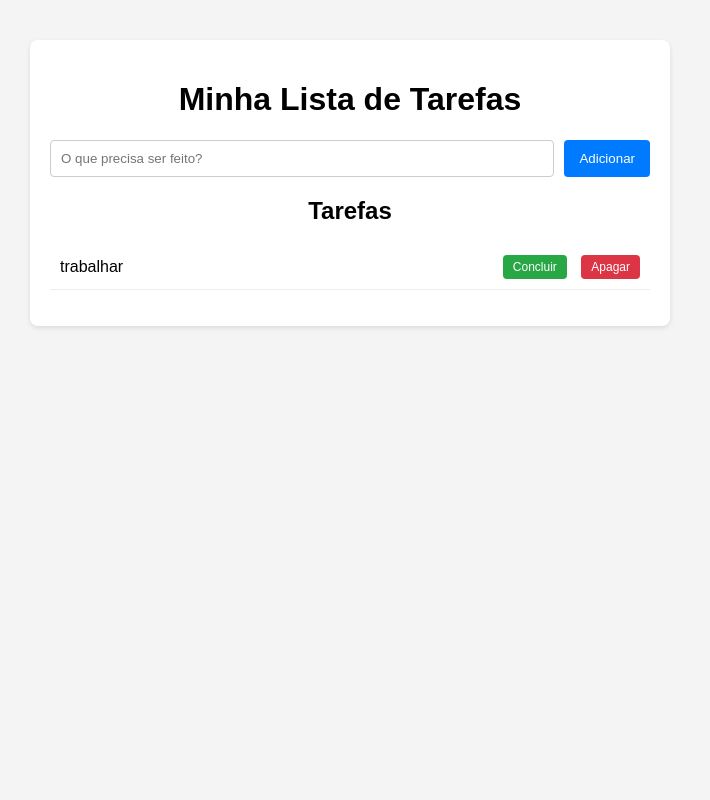
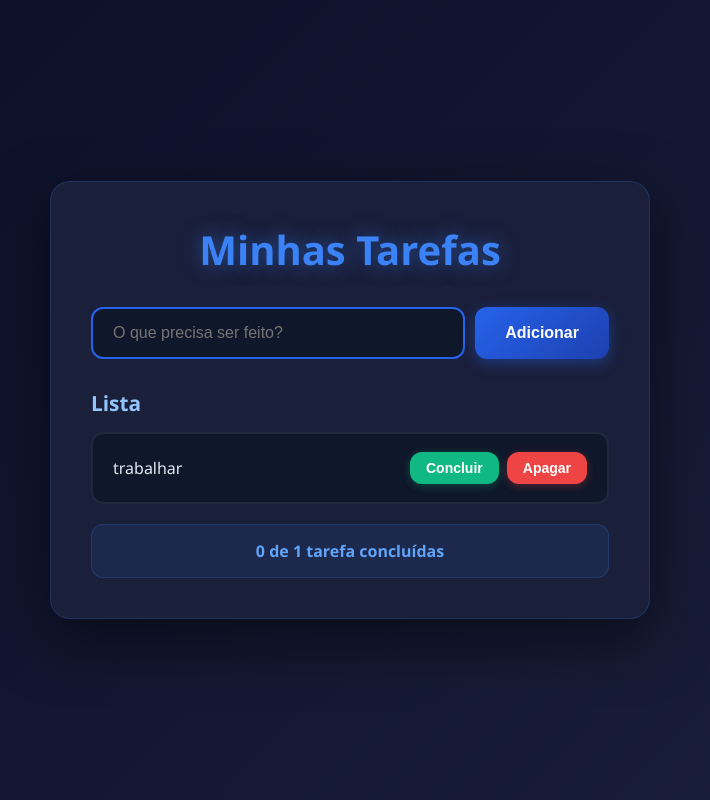
Before and after one commit to bandeira13/projeto_crud, a Flask app: page / in a window 1280 px wide. Shown: the whole page, without its empty margins (290-1000 px from the left). Run offline with Flask 3, Linux system fonts and the light colour scheme; data comes from the database, SQL or seed files in the repository; both versions use the stored data as it was after the commit.

Commit message:
Personalização do FRONT

```diff
--- a/app.py
+++ b/app.py
@@ -3,6 +3,7 @@ from database import get_connection
 import database
 
 app = Flask(__name__)
+database.init_db()
 
 @app.route('/')
 def index():
--- a/templates/index.html
+++ b/templates/index.html
@@ -5,56 +5,226 @@
     <meta name="viewport" content="width=device-width, initial-scale=1.0">
     <title>Lista de Tarefas</title>
     <style>
-        body { font-family: sans-serif; margin: 40px; background: #f4f4f4; }
-        .container { max-width: 600px; margin: auto; background: white; padding: 20px; border-radius: 8px; box-shadow: 0 2px 5px rgba(0,0,0,0.1); }
-        h1, h2 { text-align: center; }
-        form { display: flex; margin-bottom: 20px; }
-        input[type="text"] { flex: 1; padding: 10px; border: 1px solid #ccc; border-radius: 4px; }
-        button { padding: 10px 15px; border: none; background: #007bff; color: white; border-radius: 4px; cursor: pointer; margin-left: 10px; }
-        button:hover { background: #0056b3; }
-        ul { list-style: none; padding: 0; }
-        li { display: flex; justify-content: space-between; align-items: center; padding: 10px; border-bottom: 1px solid #eee; }
-        li.concluida { text-decoration: line-through; color: #888; }
-        .botoes-tarefa button { background: #dc3545; font-size: 12px; padding: 5px 10px; }
-        .botoes-tarefa button.concluir { background: #28a745; margin-left: 0; }
+        * {
+            margin: 0;
+            padding: 0;
+            box-sizing: border-box;
+        }
+
+        body {
+            font-family: 'Segoe UI', Tahoma, Geneva, Verdana, sans-serif;
+            background: linear-gradient(135deg, #0a0e27 0%, #1a1f3a 100%);
+            min-height: 100vh;
+            display: flex;
+            align-items: center;
+            justify-content: center;
+            padding: 20px;
+        }
+
+        .container {
+            max-width: 600px;
+            width: 100%;
+            background: #1a1f3a;
+            padding: 40px;
+            border-radius: 20px;
+            box-shadow: 0 20px 60px rgba(0,0,0,0.5);
+            border: 1px solid rgba(59, 130, 246, 0.2);
+        }
+
+        h1 {
+            text-align: center;
+            color: #3b82f6;
+            margin-bottom: 30px;
+            font-size: 2.5em;
+            font-weight: 700;
+            text-shadow: 0 0 20px rgba(59, 130, 246, 0.5);
+        }
+
+        h2 {
+            color: #93c5fd;
+            margin: 30px 0 15px 0;
+            font-size: 1.3em;
+            font-weight: 600;
+        }
+
+        form {
+            display: flex;
+            gap: 10px;
+            margin-bottom: 30px;
+        }
+
+        input[type="text"] {
+            flex: 1;
+            padding: 15px 20px;
+            border: 2px solid #2563eb;
+            border-radius: 12px;
+            font-size: 16px;
+            transition: all 0.3s ease;
+            outline: none;
+            background: #0f172a;
+            color: #e2e8f0;
+        }
+
+        input[type="text"]:focus {
+            border-color: #3b82f6;
+            box-shadow: 0 0 0 3px rgba(59, 130, 246, 0.3);
+        }
+
+        button {
+            padding: 15px 30px;
+            border: none;
+            background: linear-gradient(135deg, #2563eb 0%, #1e40af 100%);
+            color: white;
+            border-radius: 12px;
+            cursor: pointer;
+            font-size: 16px;
+            font-weight: 600;
+            transition: all 0.3s ease;
+            box-shadow: 0 4px 15px rgba(37, 99, 235, 0.4);
+        }
+
+        button:hover {
+            transform: translateY(-2px);
+            box-shadow: 0 6px 20px rgba(59, 130, 246, 0.6);
+            background: linear-gradient(135deg, #3b82f6 0%, #2563eb 100%);
+        }
+
+        button:active {
+            transform: translateY(0);
+        }
+
+        ul {
+            list-style: none;
+        }
+
+        li {
+            display: flex;
+            justify-content: space-between;
+            align-items: center;
+            padding: 18px 20px;
+            margin-bottom: 12px;
+            border-radius: 12px;
+            background: #0f172a;
+            border: 2px solid #1e293b;
+            transition: all 0.3s ease;
+            animation: slideIn 0.3s ease;
+        }
+
+        @keyframes slideIn {
+            from {
+                opacity: 0;
+                transform: translateX(-20px);
+            }
+            to {
+                opacity: 1;
+                transform: translateX(0);
+            }
+        }
+
+        li:hover {
+            border-color: #3b82f6;
+            box-shadow: 0 4px 12px rgba(59, 130, 246, 0.3);
+            transform: translateX(5px);
+        }
+
+        li span {
+            flex: 1;
+            font-size: 16px;
+            color: #e2e8f0;
+            font-weight: 500;
+        }
+
+        li.concluida {
+            opacity: 0.6;
+            background: #1e293b;
+        }
+
+        li.concluida span {
+            text-decoration: line-through;
+            color: #64748b;
+        }
+
+        .botoes-tarefa {
+            display: flex;
+            gap: 8px;
+        }
+
+        .botoes-tarefa button {
+            background: #ef4444;
+            font-size: 14px;
+            padding: 8px 16px;
+            box-shadow: 0 2px 8px rgba(239, 68, 68, 0.3);
+        }
+
+        .botoes-tarefa button:hover {
+            background: #dc2626;
+        }
+
+        .botoes-tarefa button.concluir {
+            background: #10b981;
+            box-shadow: 0 2px 8px rgba(16, 185, 129, 0.3);
+        }
+
+        .botoes-tarefa button.concluir:hover {
+            background: #059669;
+        }
+
+        .empty-state {
+            text-align: center;
+            padding: 40px;
+            color: #64748b;
+            font-style: italic;
+        }
+
+        .contador {
+            text-align: center;
+            margin-top: 20px;
+            padding: 15px;
+            background: rgba(59, 130, 246, 0.1);
+            border-radius: 12px;
+            color: #60a5fa;
+            font-weight: 600;
+            border: 1px solid rgba(59, 130, 246, 0.2);
+        }
     </style>
 </head>
 <body>
 
     <div class="container">
-        <h1>Minha Lista de Tarefas</h1>
+        <h1>Minhas Tarefas</h1>
 
         <form id="form-adicionar">
             <input type="text" id="input-tarefa" placeholder="O que precisa ser feito?" required>
             <button type="submit">Adicionar</button>
         </form>
 
-        <h2>Tarefas</h2>
+        <h2>Lista</h2>
         <ul id="lista-tarefas">
-            </ul>
+        </ul>
+        <div class="contador" id="contador"></div>
     </div>
 
     <script>
-
         const API_URL = "/tarefas";
-
-
         const form = document.getElementById('form-adicionar');
         const inputTarefa = document.getElementById('input-tarefa');
         const listaTarefas = document.getElementById('lista-tarefas');
-
+        const contador = document.getElementById('contador');
 
         async function carregarTarefas() {
-
             const response = await fetch(API_URL);
             const tarefas = await response.json();
 
+            listaTarefas.innerHTML = '';
 
-            listaTarefas.innerHTML = '';
+            if (tarefas.length === 0) {
+                listaTarefas.innerHTML = '<div class="empty-state">Nenhuma tarefa ainda. Adicione uma acima!</div>';
+                contador.textContent = '';
+                return;
+            }
 
             tarefas.forEach(tarefa => {
                 const li = document.createElement('li');
-
                 li.className = tarefa.concluida ? 'concluida' : '';
 
                 li.innerHTML = `
@@ -66,14 +236,16 @@
                 `;
                 listaTarefas.appendChild(li);
             });
+
+            const concluidas = tarefas.filter(t => t.concluida).length;
+            const total = tarefas.length;
+            contador.textContent = `${concluidas} de ${total} tarefa${total > 1 ? 's' : ''} concluída${concluidas !== 1 ? 's' : ''}`;
         }
-
 
         form.onsubmit = async (e) => {
             e.preventDefault();
             const titulo = inputTarefa.value;
             if (!titulo) return;
-
 
             await fetch(API_URL, {
                 method: 'POST',
@@ -85,25 +257,20 @@
             carregarTarefas();
         };
 
-
         async function concluirTarefa(id) {
-
             await fetch(`${API_URL}/${id}`, {
                 method: 'PUT'
             });
             carregarTarefas();
         }
 
-
         async function apagarTarefa(id) {
-
             await fetch(`${API_URL}/${id}`, {
                 method: 'DELETE'
             });
             carregarTarefas();
         }
 
-
         carregarTarefas();
     </script>
 
```
Also changed, not shown: tarefas.db.
